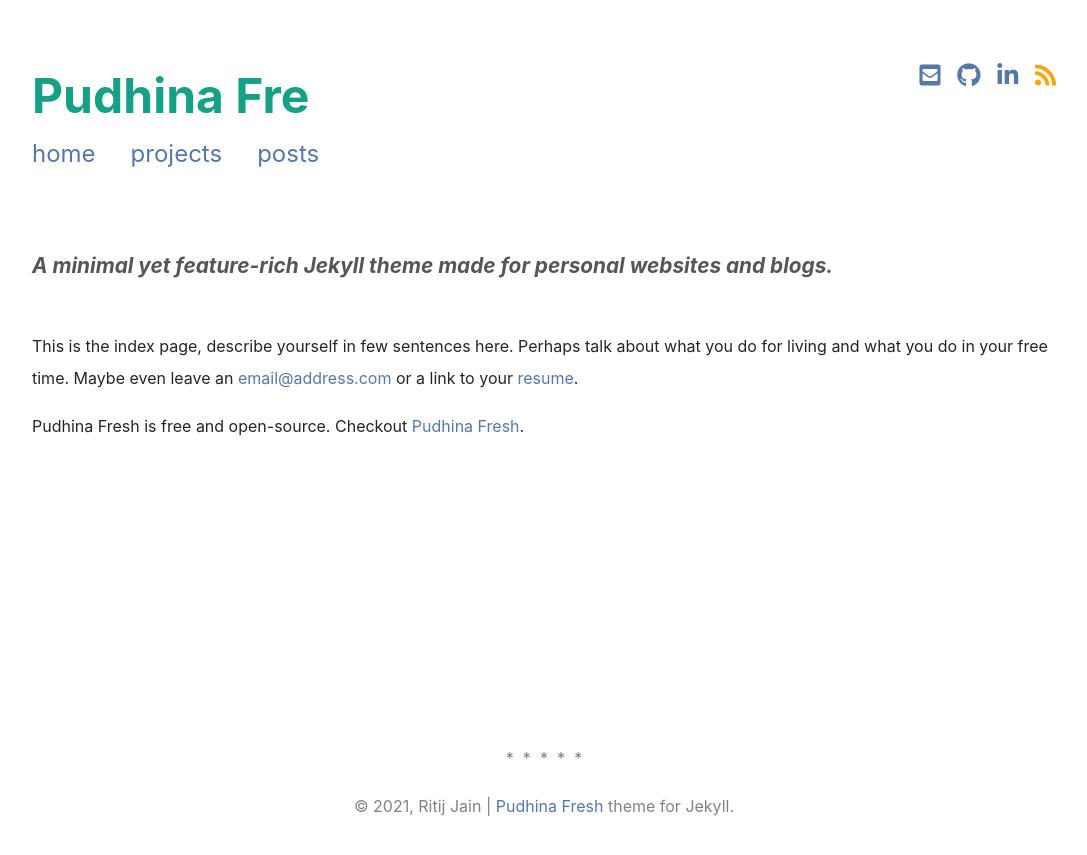
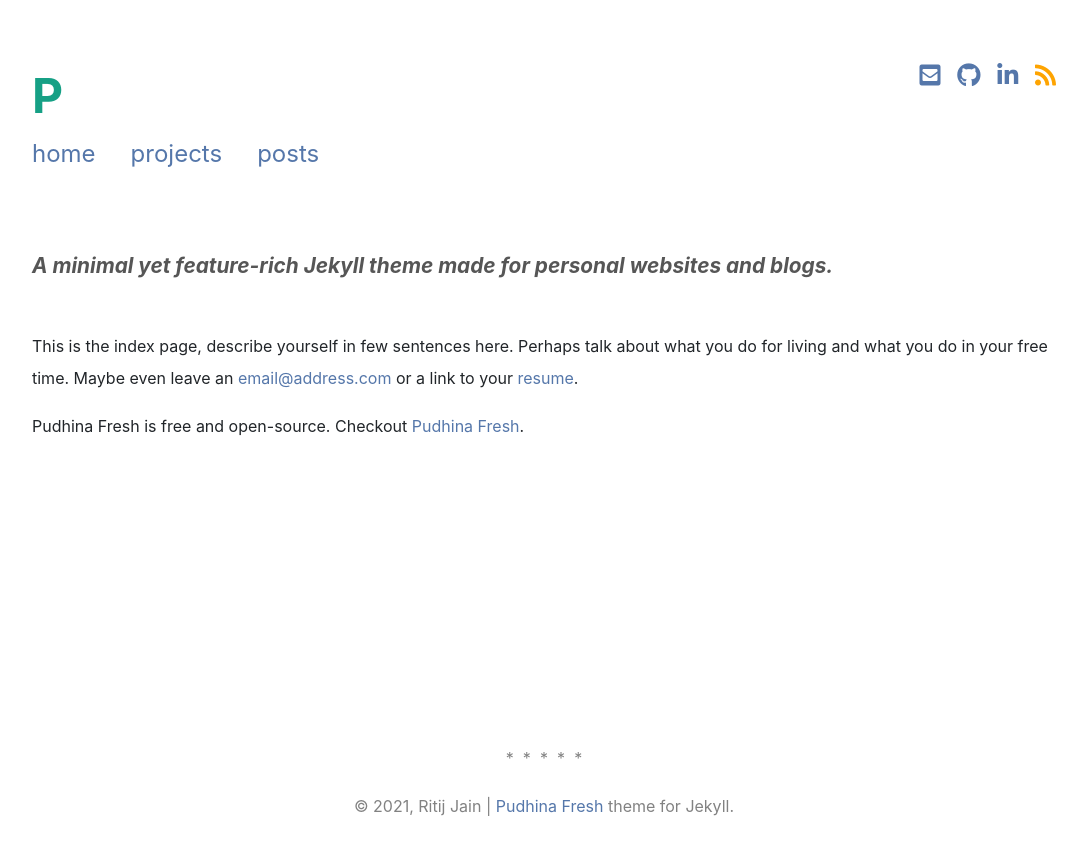
Before and after one commit to RedShadow-play/pm-profiru-82335, a Jekyll site: the page built from index.md, in a window 1280 px wide. Shown: the top 855 px of the page, without its empty margins (96-1183 px from the left). Built offline with Jekyll 4.4.1, drawn with Linux system fonts in a browser that asks for light colours; nearby versions of some CDN libraries; a style sheet for code colours, icons or effects is not loaded.

Commit message:
_config.yml: changed

```diff
--- a/_config.yml
+++ b/_config.yml
@@ -1,4 +1,4 @@
-title: Pudhina Fre
+title: P
 short_logo: PF.
 description: |
   A minimal yet feature-rich Jekyll theme made for personal websites and blogs.
```
